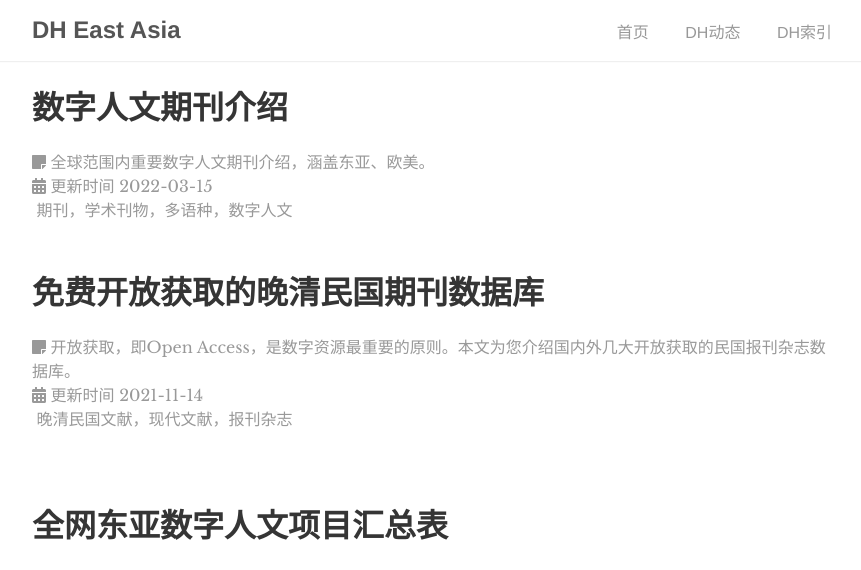
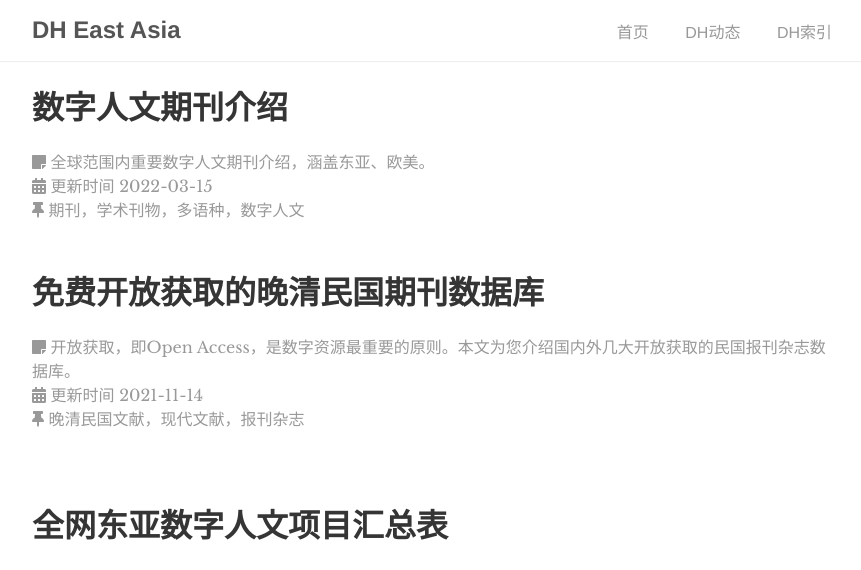
Before and after one commit to XJStory/XJStory.github.io, a Jekyll site: the page built from dh_index/index.html, in a window 1280 px wide. Shown: the top 570 px of the page, without its empty margins (208-1069 px from the left). Built offline with Jekyll 4.4.1, drawn with Linux system fonts in a browser that asks for light colours.

Commit message:
Update dh_index.html

```diff
--- a/_layouts/dh_index.html
+++ b/_layouts/dh_index.html
@@ -23,7 +23,7 @@ layout: base
             </span>
             </br>
             <span class="dh_index-icon">
-                <i class="fa thumbtack"></i><span class="dh_index-icon-text"> {{ post.keywords }}</span>
+                <i class="fa fa-thumbtack"></i><span class="dh_index-icon-text"> {{ post.keywords }}</span>
             </span>
           </div>
         </div>
```
